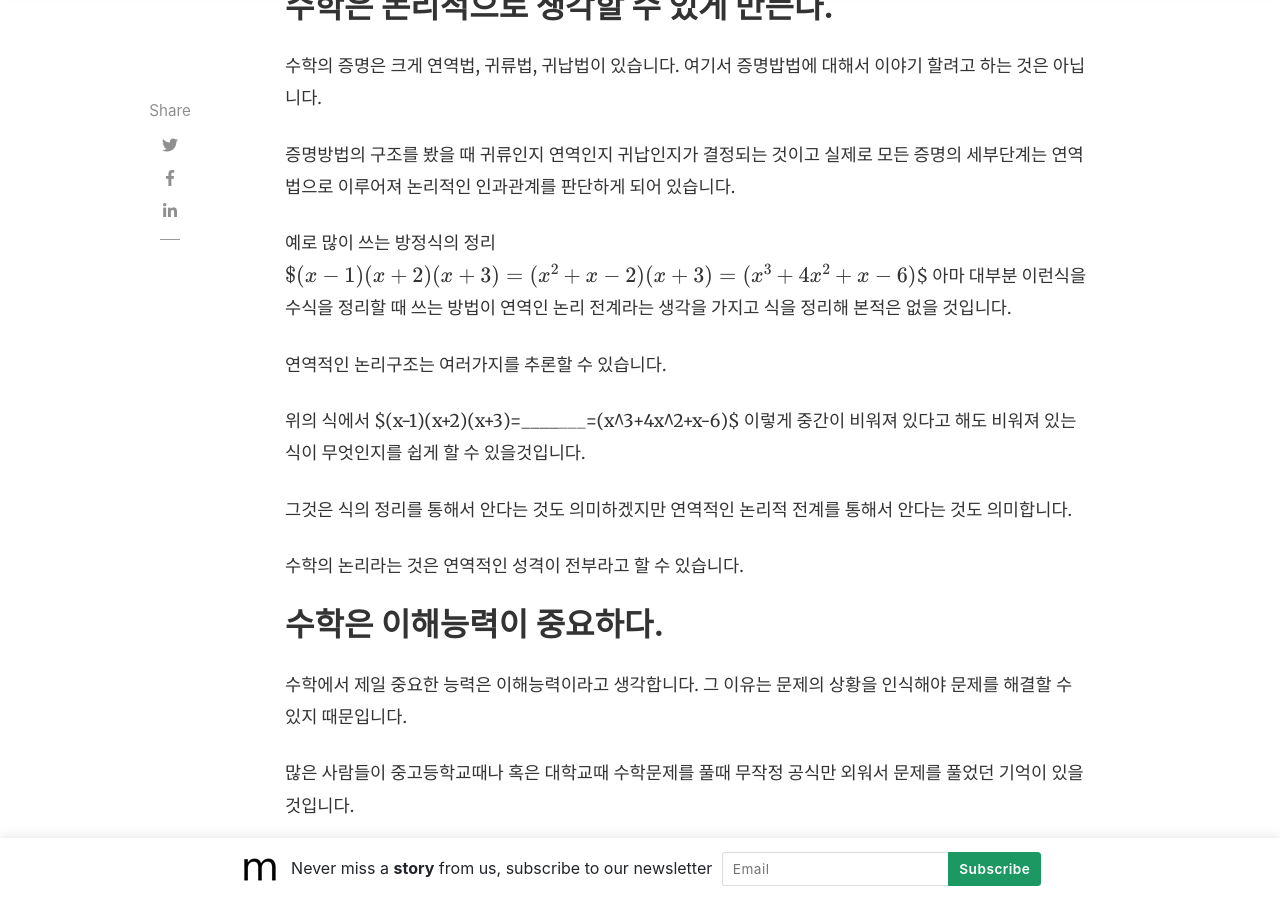
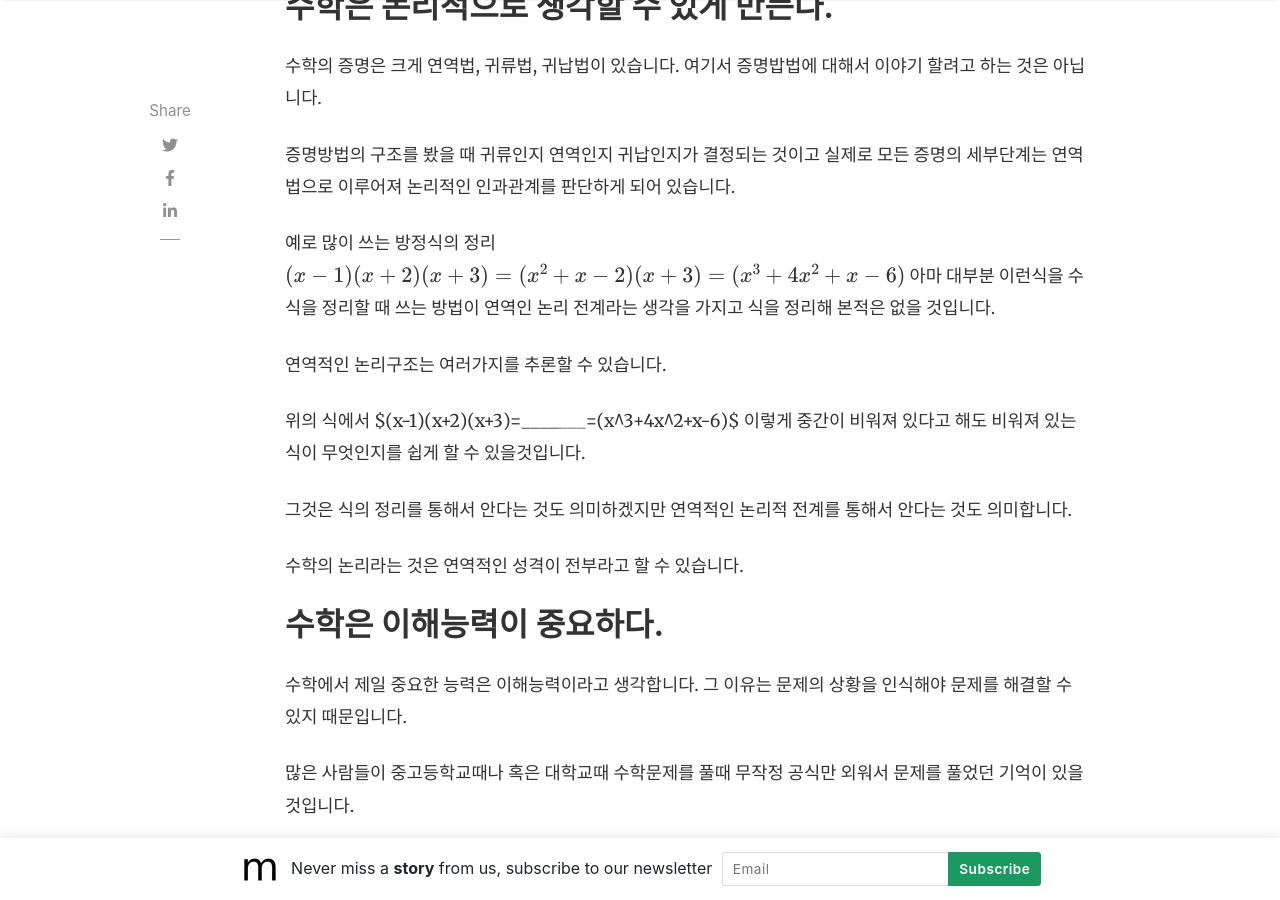
Before and after one commit to kerow1004/kerow1004.github.io, a Jekyll site: the page built from _posts/2020-08-13-math-blog-1.md, in a window 1280 px wide and 900 px high, scrolled down 1443 px. Built offline with Jekyll 4.4.1, drawn with Linux system fonts in a browser that asks for light colours; nearby versions of some CDN libraries; formulas are drawn with MathJax 3; comment, search, counter and statistics services are not loaded.

Commit message:
수식적용

```diff
--- a/_posts/2020-08-13-math-blog-1.md
+++ b/_posts/2020-08-13-math-blog-1.md
@@ -33,7 +33,7 @@ hidden: true
 
 증명방법의 구조를 봤을 때 귀류인지 연역인지 귀납인지가 결정되는 것이고 실제로 모든 증명의 세부단계는 연역법으로 이루어져 논리적인 인과관계를 판단하게 되어 있습니다.
 
-예로 많이 쓰는 방정식의 정리 $$$(x-1)(x+2)(x+3)=(x^2+x-2)(x+3)=(x^3+4x^2+x-6)$$$ 아마 대부분 이런식을 수식을 정리할 때 쓰는 방법이 연역인 논리 전계라는 생각을 가지고 식을 정리해 본적은 없을 것입니다.
+예로 많이 쓰는 방정식의 정리 $(x-1)(x+2)(x+3)=(x^2+x-2)(x+3)=(x^3+4x^2+x-6)$ 아마 대부분 이런식을 수식을 정리할 때 쓰는 방법이 연역인 논리 전계라는 생각을 가지고 식을 정리해 본적은 없을 것입니다.
 
 연역적인 논리구조는 여러가지를 추론할 수 있습니다.
 
```
